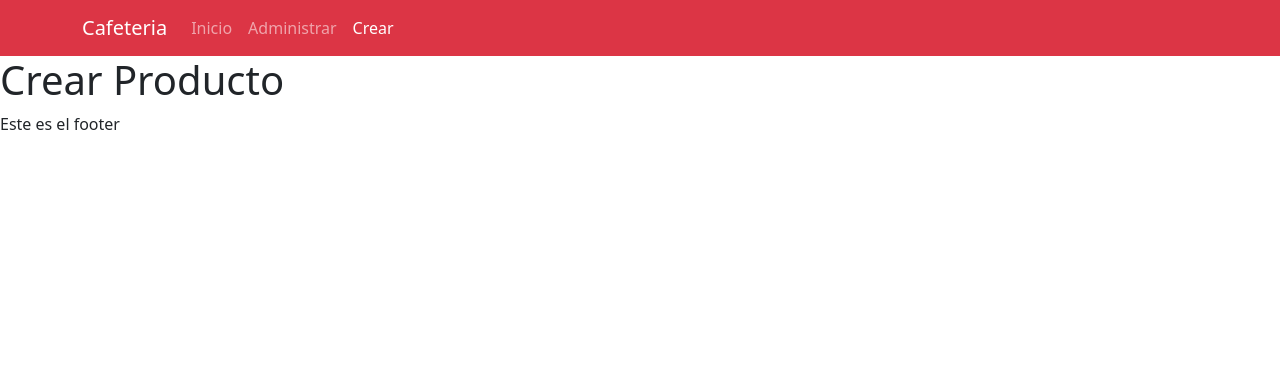
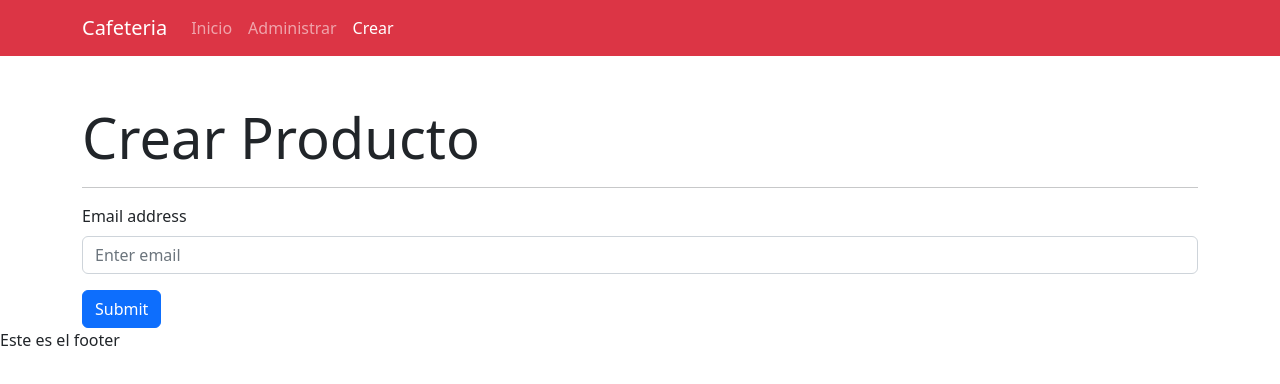
Before and after one commit to carlosmsx/c2i-crud-cafeteria, a React (Create React App) app: page /administrar/crear in a window 1280 px wide. Shown: the top 384 px of the page. Built offline with nearby package versions, Linux system fonts and the light colour scheme.

Commit message:
maquetado del formulario para crear productos

```diff
--- a/src/App.js
+++ b/src/App.js
@@ -1,9 +1,9 @@
 import './App.css';
 import {BrowserRouter, Routes, Route} from 'react-router-dom';
 import Home from './components/views/Home';
-import AdminProductos from './components/views/AdminProductos';
-import CrearProducto from './components/views/CrearProducto';
-import EditarProducto from './components/views/EditarProducto';
+import AdminProductos from './components/views/producto/AdminProductos';
+import CrearProducto from './components/views/producto/CrearProducto';
+import EditarProducto from './components/views/producto/EditarProducto';
 import Error404 from './components/views/Error404';
 import Menu from './components/common/Menu';
 import Footer from './components/common/Footer';
--- a/src/components/views/CrearProducto.jsx
+++ /dev/null
@@ -1,11 +0,0 @@
-import React from 'react';
-
-const CrearProducto = () => {
-    return (
-        <div>
-            <h1>Crear Producto</h1>
-        </div>
-    );
-};
-
-export default CrearProducto;
--- /dev/null
+++ b/src/components/views/producto/CrearProducto.jsx
@@ -0,0 +1,23 @@
+import React from "react";
+import {Form,Button} from 'react-bootstrap';
+
+const CrearProducto = () => {
+    return (
+        <section className="container">
+            <h1 className="display-4 mt-5">Crear Producto</h1>
+            <hr />
+            <Form>
+                <Form.Group className="mb-3" controlId="formBasicEmail">
+                    <Form.Label>Email address</Form.Label>
+                    <Form.Control type="email" placeholder="Enter email" />
+                </Form.Group>
+
+                <Button variant="primary" type="submit">
+                    Submit
+                </Button>
+            </Form>
+        </section>
+    );
+};
+
+export default CrearProducto;
```
Also changed, not shown: src/components/views/producto/AdminProductos.jsx (renamed from src/components/views/AdminProductos.jsx), src/components/views/producto/EditarProducto.jsx (renamed from src/components/views/EditarProducto.jsx), src/components/views/producto/ItemProducto.jsx (renamed from src/components/views/ItemProducto.jsx).
